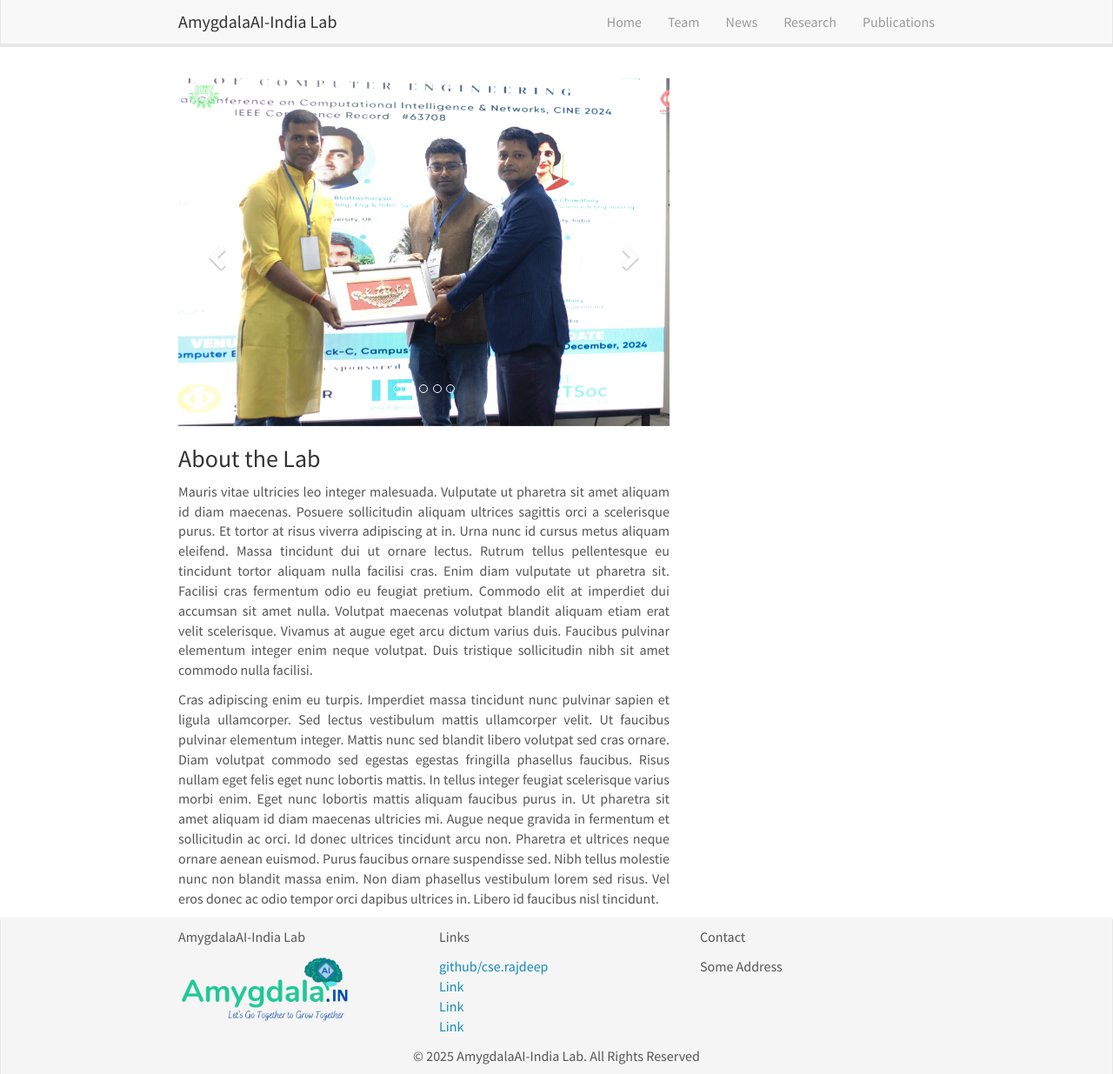
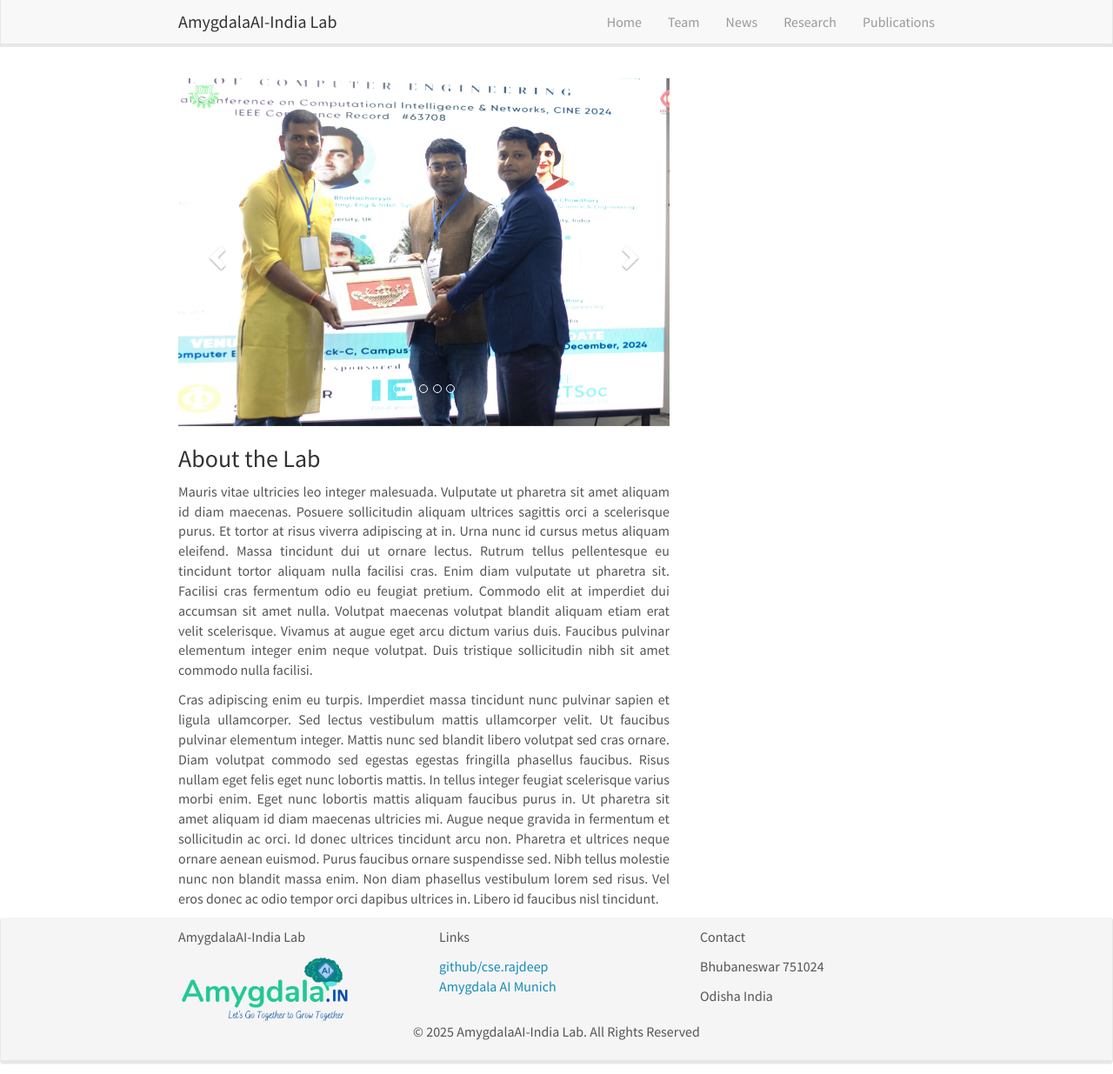
Before and after one commit to amygdalaaiindia/amygdalaaiindia.github.io, a Jekyll site: the page built from _pages/home.md, in a window 1280 px wide and 1235 px high. Shown: the whole window at 87% size. Built offline with Jekyll 4.4.1, drawn with Linux system fonts in a browser that asks for light colours; nearby versions of some CDN libraries; comment, search, counter and statistics services are not loaded.

Commit message:
Update footer.html

```diff
--- a/_includes/footer.html
+++ b/_includes/footer.html
@@ -12,15 +12,14 @@
 				<p>Links</p>
 				<ul class="list-unstyled">
 					<li><a href="https://github.com/cserajdeep">github/cse.rajdeep</a></li>
-					<li><a href="">Link</a></li>
-					<li><a href="">Link</a></li>
-					<li><a href="">Link</a></li>
+					<li><a href="https://www.amygdalaai.org/">Amygdala AI Munich</a></li>
 				</ul>
 			</div>
 
 			<div class="col-sm-4">
 				<p>Contact</p>
-				<p>Some Address</p>
+				<p>Bhubaneswar 751024</p>
+				<p>Odisha India</p>
 			</div>
 		</div>
 
```
